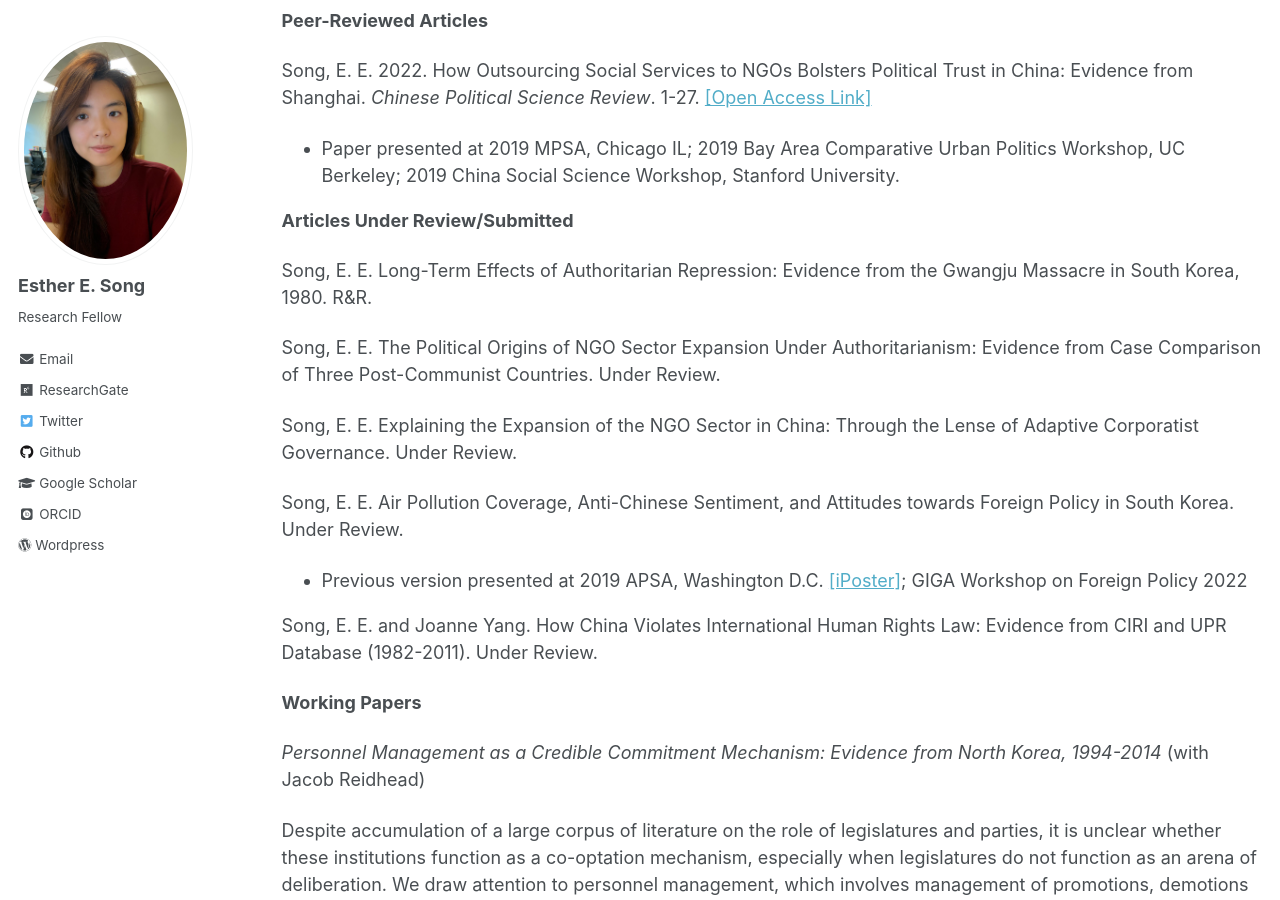
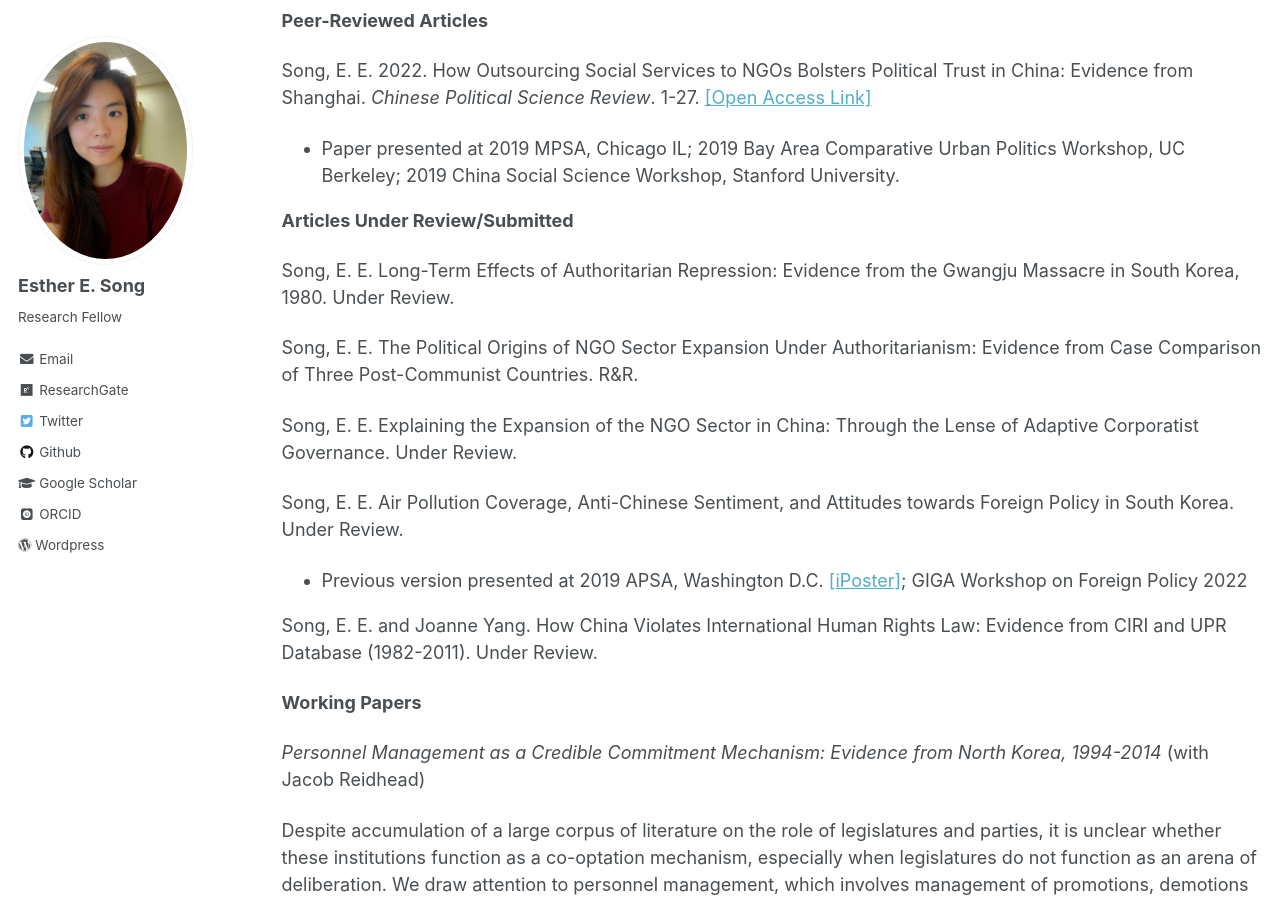
Before and after one commit to ehsong/ehsong.github.io, a Jekyll site: the page built from _pages/research.md, in a window 1280 px wide and 900 px high, scrolled down 339 px. Built offline with Jekyll 4.4.1, drawn with Linux system fonts in a browser that asks for light colours; some web fonts are replaced.

```diff
--- a/_pages/research.md
+++ b/_pages/research.md
@@ -18,9 +18,9 @@ Song, E. E. 2022. How Outsourcing Social Services to NGOs Bolsters Political Tru
 
 **Articles Under Review/Submitted**
 
-Song, E. E. Long-Term Effects of Authoritarian Repression: Evidence from the Gwangju Massacre in South Korea, 1980. R&R.
+Song, E. E. Long-Term Effects of Authoritarian Repression: Evidence from the Gwangju Massacre in South Korea, 1980. Under Review.
 
-Song, E. E. The Political Origins of NGO Sector Expansion Under Authoritarianism: Evidence from Case Comparison of Three Post-Communist Countries. Under Review.
+Song, E. E. The Political Origins of NGO Sector Expansion Under Authoritarianism: Evidence from Case Comparison of Three Post-Communist Countries. R&R.
 
 Song, E. E. Explaining the Expansion of the NGO Sector in China: Through the Lense of Adaptive Corporatist Governance. Under Review.
 
```
